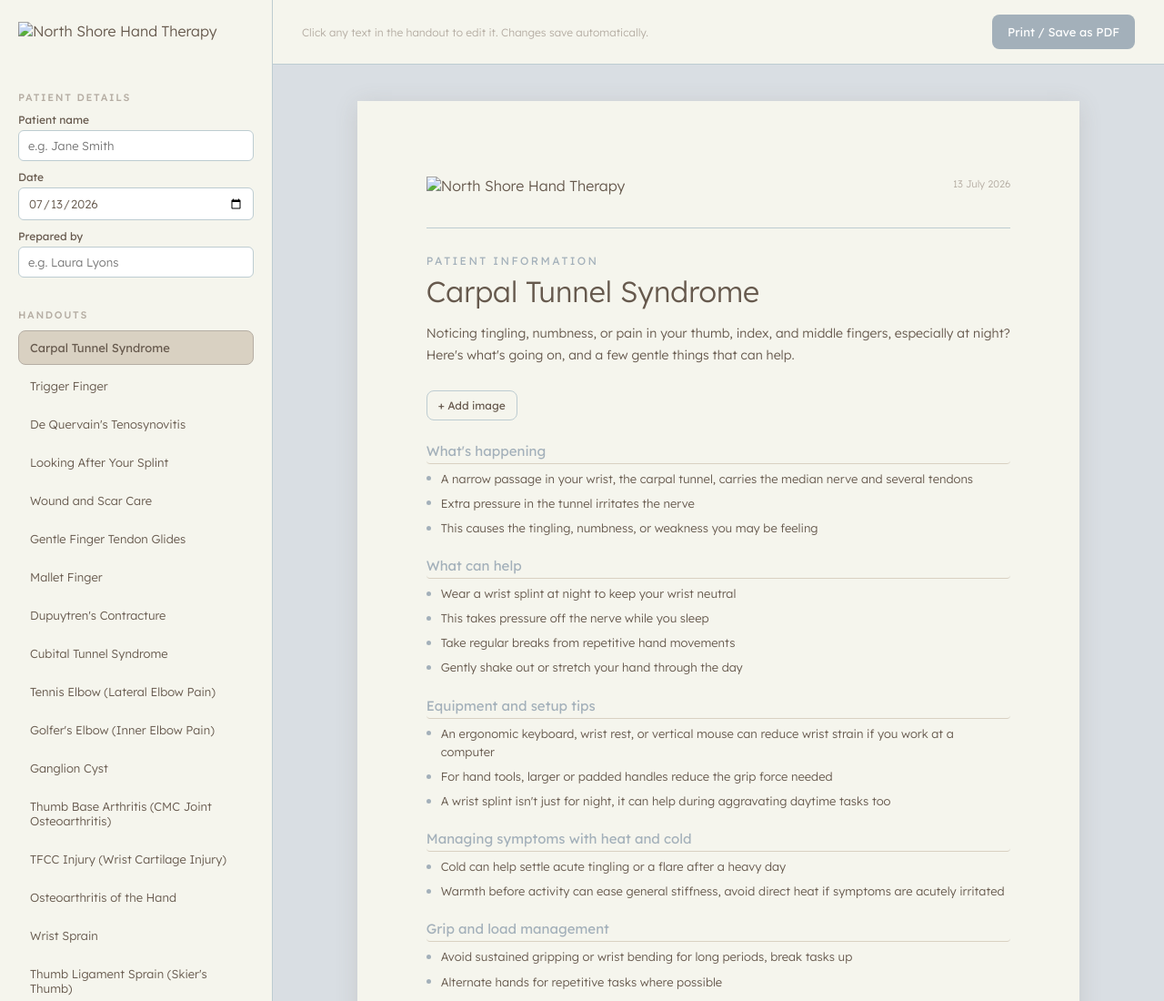
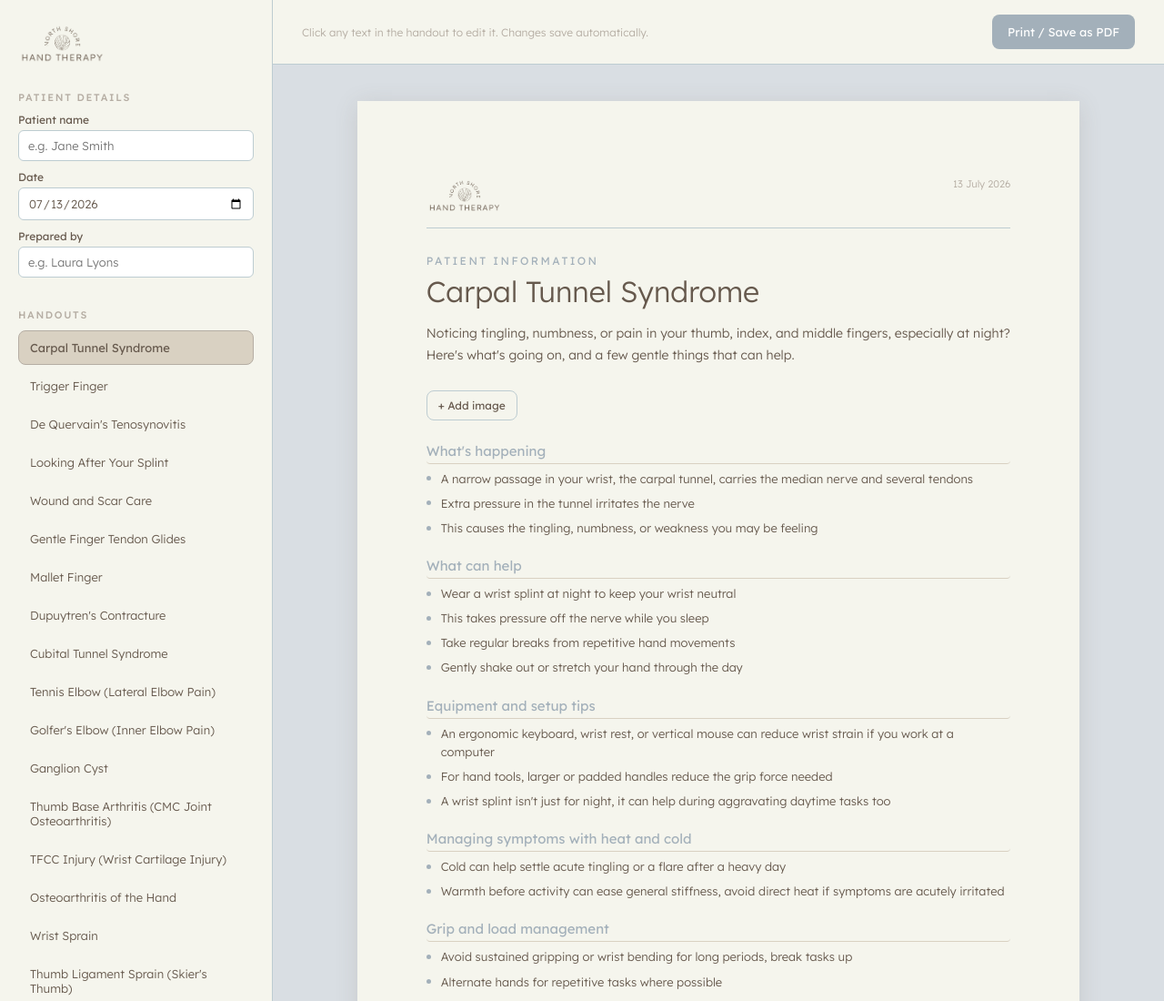
Before and after one commit to NSHTLL/patient-handouts, a plain HTML site: page index.html in a window 1280 px wide. Shown: the top 1100 px of the page at 91% size. Drawn offline with Linux system fonts and the light colour scheme.

Commit message:
Add files via upload

```diff
--- a/index.html
+++ b/index.html
@@ -16,7 +16,7 @@
 
   <aside class="sidebar">
     <div class="sidebar-brand">
-      <img src="assets/logo.png" alt="North Shore Hand Therapy" class="sidebar-logo" />
+      <img src="logo.png" alt="North Shore Hand Therapy" class="sidebar-logo" />
     </div>
 
     <div class="sidebar-section">
@@ -56,7 +56,7 @@
     <div class="page-wrap">
       <div class="page" id="page">
         <header class="page-header">
-          <img src="assets/logo.png" alt="North Shore Hand Therapy" class="page-logo" />
+          <img src="logo.png" alt="North Shore Hand Therapy" class="page-logo" />
           <div class="page-meta">
             <div class="meta-line" id="metaPatient"></div>
             <div class="meta-line" id="metaDate"></div>
```
